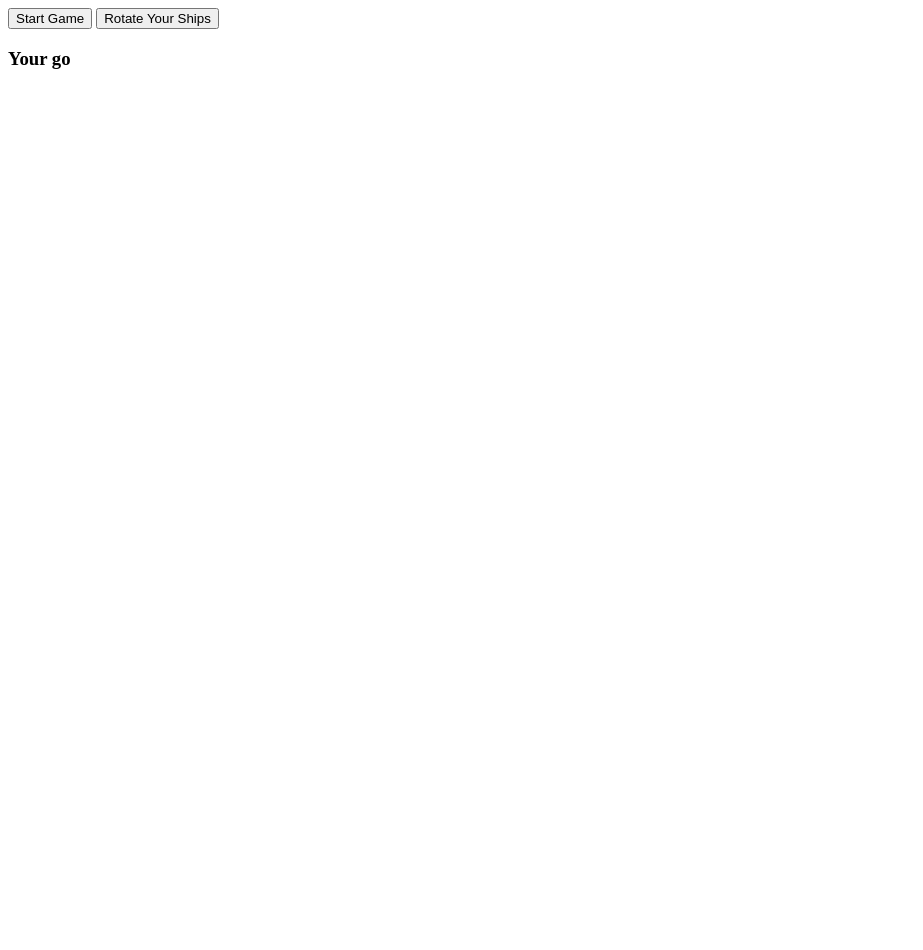
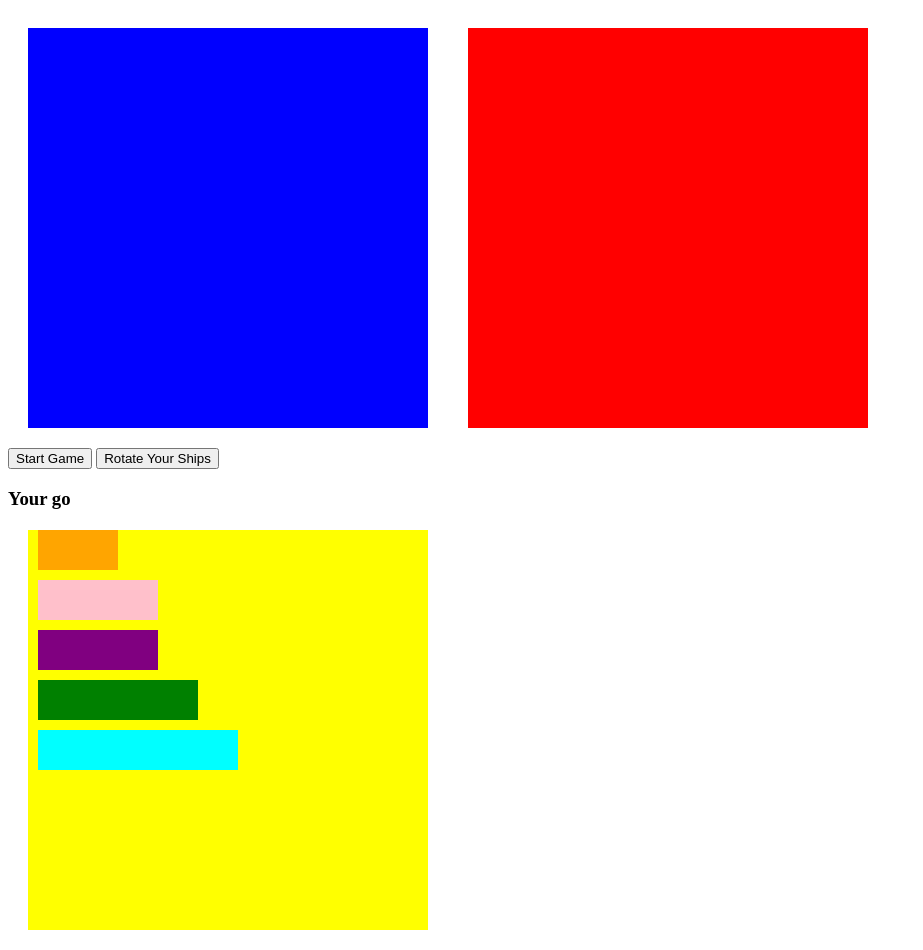
Before and after one commit to hebd1/Battleship, a plain HTML site: page index.html in a window 1280 px wide. Shown: the whole page, without its empty margins (0-923 px from the left). Before the commit the page ends 800 px from the top, so only its background shows below. Drawn offline with Linux system fonts and the light colour scheme.

Commit message:
add ships

```diff
--- a/index.html
+++ b/index.html
@@ -1,13 +1,15 @@
 <!DOCTYPE html>
 <html lang="eng">
+
 <head>
   <meta charset="utf-8" />
   <meta http-equiv="X-UA-Compatible" content="IE=edge" />
   <title>Battle Ships</title>
   <meta name="description" content="" />
   <meta name="viewport" content="width=device-width, initial-scale=1" />
-    <link rel="stylesheet" href="" />
+  <link rel="stylesheet" href="style.css" />
 </head>
+
 <body>
   <div class="container">
     <div class="grid grid-user"></div>
@@ -25,7 +27,68 @@
     <h3 id="info"></h3>
   </div>
 
-    <div class="grid-display"></div>
+  <div class="grid-display">
+    <div class="destroyer-container ship" draggable="true">
+      <div id="destroyer-0">
+
+      </div>
+      <div id="destroy-1">
+
+      </div>
+    </div>
+    <div class="submarine-container ship" draggable="true">
+      <div id="submarine-0">
+
+      </div>
+      <div id="submarine-1">
+
+      </div>
+      <div id="submarine-2">
+
+      </div>
+    </div>
+    <div class="cruiser-container ship" draggable="true">
+      <div id="cruiser-0">
+
+      </div>
+      <div id="cruiser-1">
+
+      </div>
+      <div id="cruiser-2">
+
+      </div>
+    </div>
+    <div class="battleship-container ship" draggable="true">
+      <div id="battleship-0">
+
+      </div>
+      <div id="battleship-1">
+
+      </div>
+      <div id="battleship-2">
+
+      </div>
+      <div id="battleship-3"></div>
+    </div>
+    <div class="carrier-container ship" draggable="true">
+      <div id="carrier-0">
+
+      </div>
+      <div id="carrier-1">
+
+      </div>
+      <div id="carrier-2">
+
+      </div>
+      <div id="carrier-3">
+
+      </div>
+      <div id="carrier-4">
+
+      </div>
+    </div>
+  </div>
 </body>
 <script src="app.js" charset="utf-8"></script>
+
 </html>
--- a/style.css
+++ b/style.css
@@ -22,6 +22,8 @@
   height: 400px;
   display: flex;
   flex-wrap: wrap;
+  margin:20px;
+  background-color: red;
 }
 
 .grid-display {
@@ -30,3 +32,48 @@
   margin: 20px;
   background-color: yellow;
 }
+
+.destroyer-container {
+  width: 80px;
+  height: 40px;
+  background-color: orange;
+  display: flex;
+  margin: 10px;
+}
+
+.submarine-container {
+  width: 120px;
+  height: 40px;
+  background-color: pink;
+  display: flex;
+  margin: 10px;
+}
+
+.cruiser-container {
+  width: 120px;
+  height: 40px;
+  background-color: purple;
+  display: flex;
+  margin: 10px;
+}
+
+.carrier-container {
+  width: 200px;
+  height: 40px;
+  background-color: aqua;
+  display: flex;
+  margin: 10px;
+}
+
+.battleship-container {
+  width: 160px;
+  height: 40px;
+  background-color: green;
+  display: flex;
+  margin: 10px;
+}
+
+.ship div {
+  width:40px;
+  height:40px;
+}
```
Lines whose indentation alone changed are shown as unchanged.
